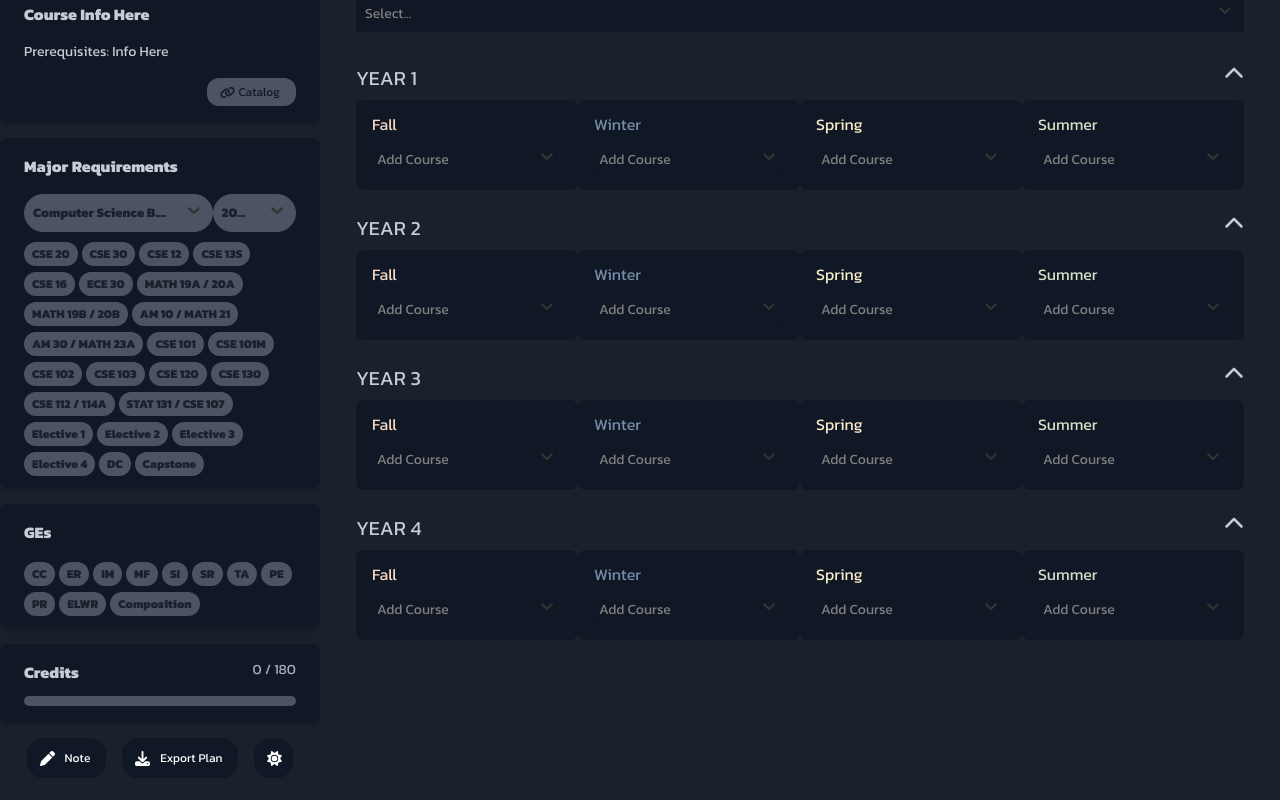
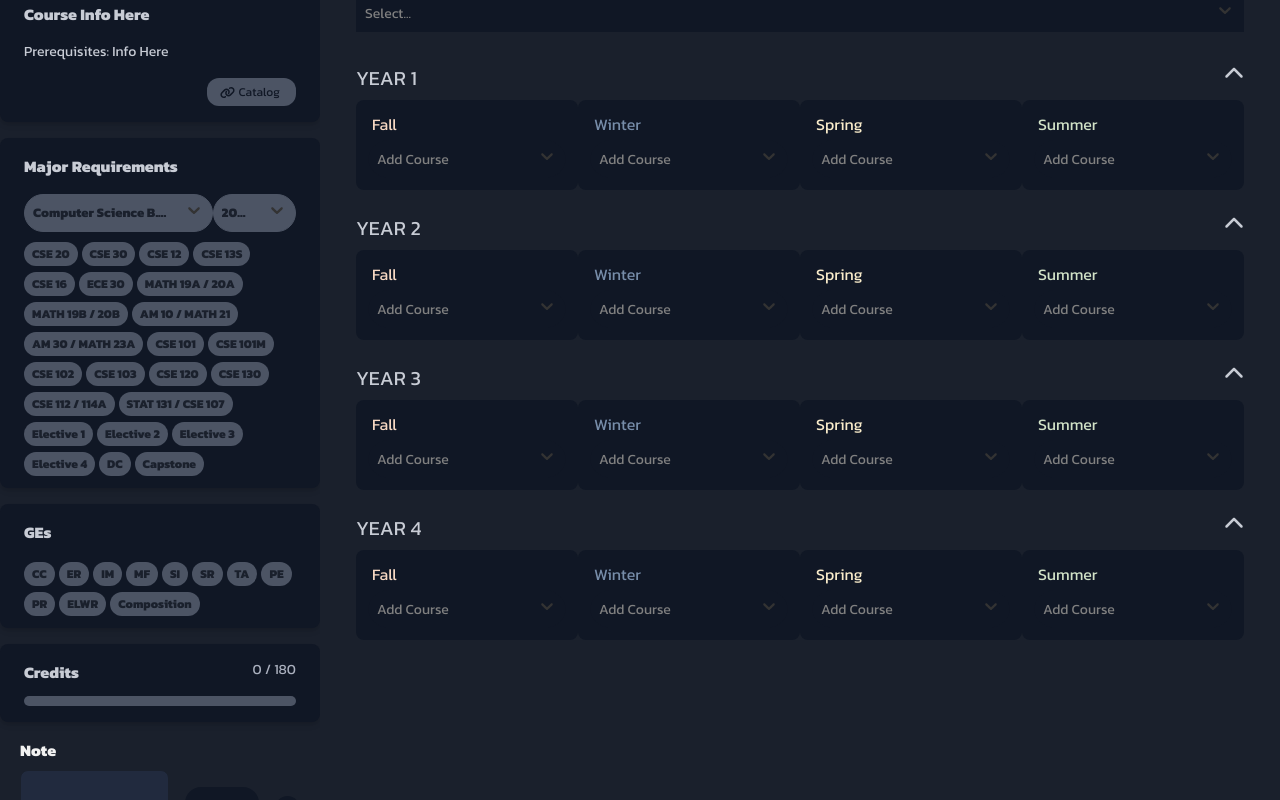
Before and after one commit to nhi1e/ucsc-made-easy-frontend, a React (Vite) app: page / in a window 1280 px wide. Both pictures are taken after a click on the link "Note". Shown: the part 82-882 px from the top of the page. Built offline with nearby package versions, Linux system fonts and the light colour scheme.

Commit message:
rough note button

```diff
--- a/src/components/NoteButton.jsx
+++ b/src/components/NoteButton.jsx
@@ -1,13 +1,45 @@
+import React, { useState } from "react";
 import note_icon from "/icons/note.svg";
 
 export default function NoteButton() {
+  const [showInput, setShowInput] = useState(false);
+
+  const handleButtonClick = () => {
+    setShowInput(true);
+  };
+
+  const handleSaveChanges = () => {
+    // Add logic here to save changes, you can use state or other mechanisms
+    setShowInput(false);
+  };
+
   return (
-    <div className=" py-2 rounded-xl flex items-center">
-      <div className="bg-black-dark3 text-white  hover:bg-black-dark1 font-medium rounded-2xl text-xs px-2 py-1 focus:outline-none">
+    <div className="py-2 rounded-xl flex items-center">
+      {showInput ? (
+        <div className="mb-6">
+          <label
+            htmlFor="note-input"
+            className="block mb-2 text-md font-bold text-gray-100"
+          >
+            Note
+          </label>
+          <input
+            type="text"
+            id="note-input"
+            className="block w-full p-4 text-gray-100 border border-black-dark2 rounded-lg bg-black-dark1 sm:text-md focus:ring-black-dark2 focus:border-black-dark2 "
+          />
+          <button
+            className="mt-2 text-xs bg-black-light2 text-gray-100 px-4 py-2 rounded-md hover:bg-blue-600 focus:outline-none focus:ring focus:border-black-dark2"
+            onClick={handleSaveChanges}
+          >
+            Save Changes
+          </button>
+        </div>
+      ) : (
+        <div className="bg-black-dark3 text-white hover:bg-black-dark1 font-medium rounded-2xl text-xs px-2 py-1 focus:outline-none">
           <a
-          href=""
-          target="_blank"
-          className="rounded-2xl font-medium text-xs px-0 p-2 focus:outline-none mr-2 flex items-center" // Combined styles for link and flex container
+            className="rounded-2xl font-medium text-xs px-0 p-2 focus:outline-none mr-2 flex items-center"
+            onClick={handleButtonClick}
           >
             <img
               src={note_icon}
@@ -22,6 +54,7 @@ export default function NoteButton() {
             Note
           </a>
         </div>
+      )}
     </div>
   );
 }
```
Lines whose indentation alone changed are shown as unchanged.
